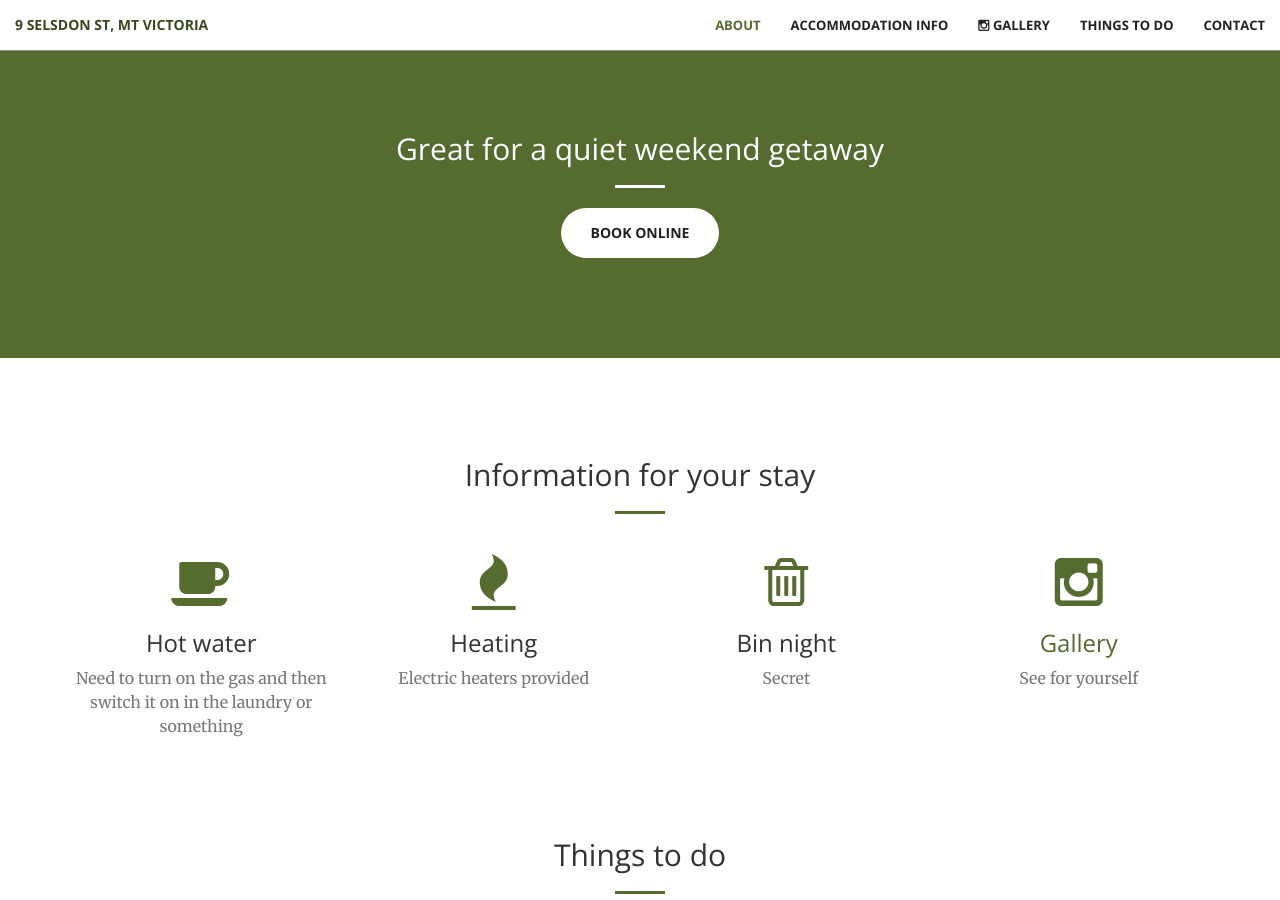
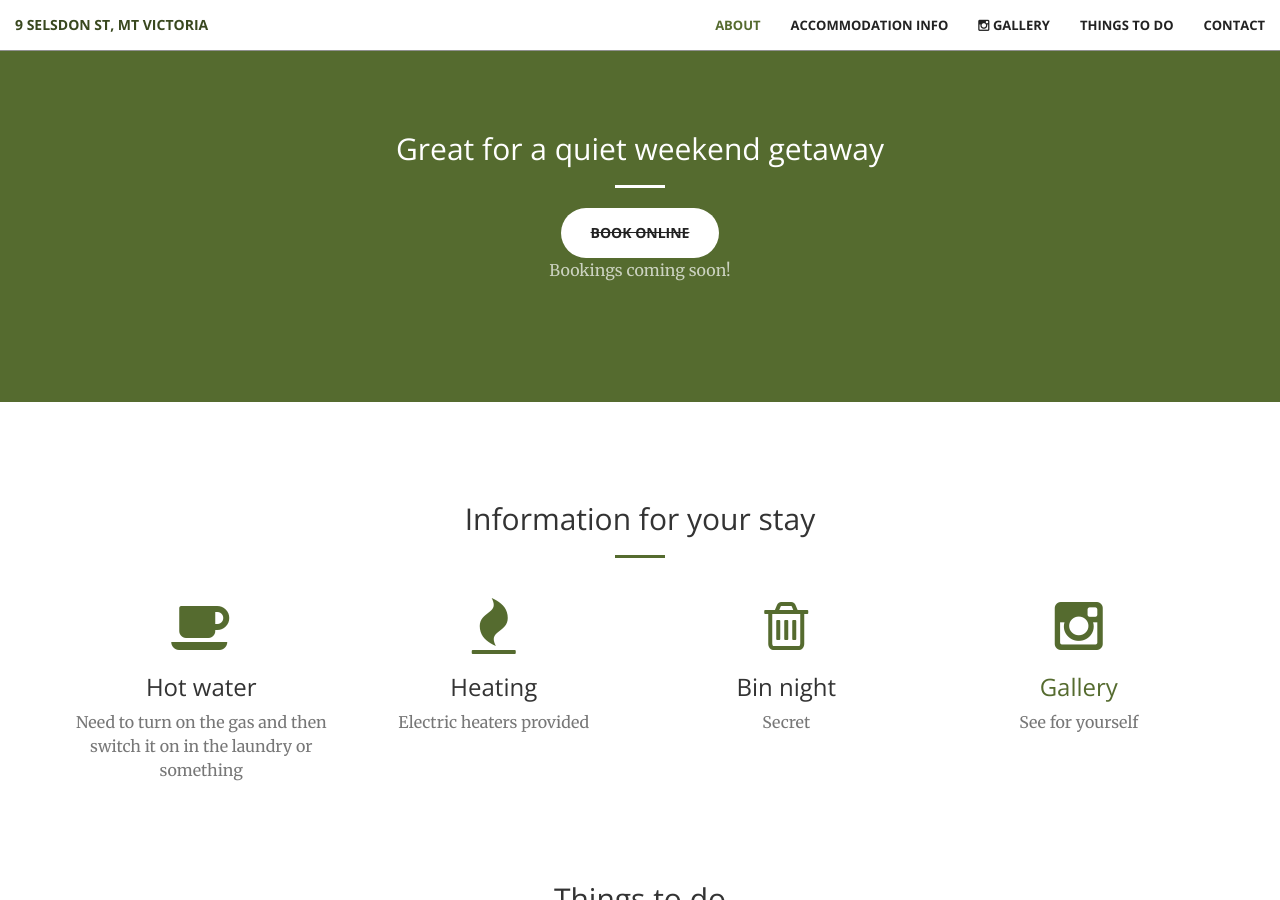
Before and after one commit to DillwyniaLodge/homepage1, a Jekyll site: the page built from index.html, in a window 1280 px wide and 900 px high, scrolled down 868 px. Built offline with Jekyll 4.4.1, drawn with Linux system fonts in a browser that asks for light colours.

Commit message:
Update call-to-action.html

```diff
--- a/_includes/call-to-action.html
+++ b/_includes/call-to-action.html
@@ -4,8 +4,8 @@
             <div class="col-lg-8 col-lg-offset-2 text-center">
                 <h2 class="section-heading">Great for a quiet weekend getaway</h2>
                 <hr class="light">
-                <p class="text-faded"></p>
-                <a href="#" class="btn btn-default btn-xl">Book online</a>
+                <a href="#" class="btn btn-default btn-xl"><s>Book online</s></a>
+                <p class="text-faded">Bookings coming soon!</p>
             </div>
         </div>
     </div>
```
